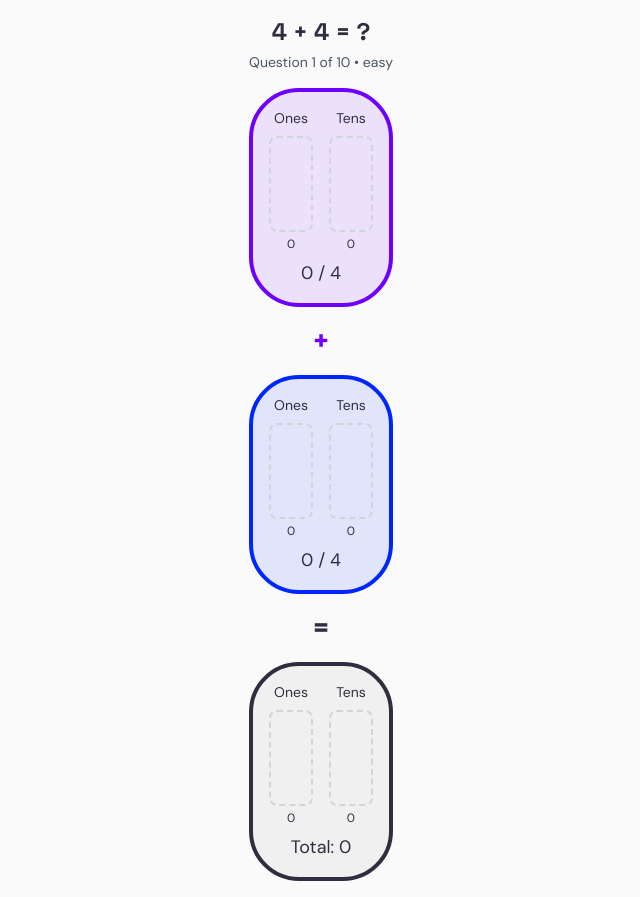
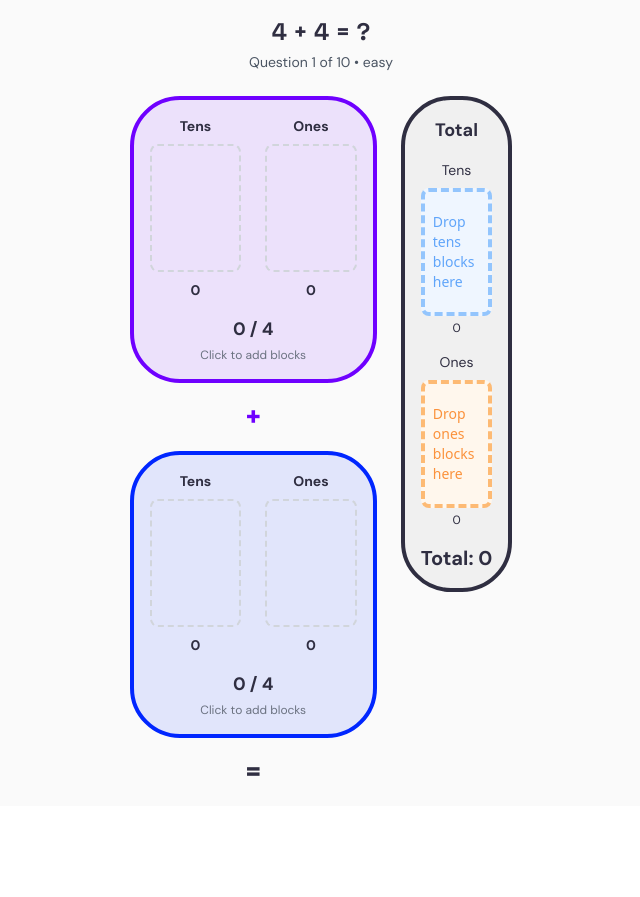
Before and after one commit to fredbjornbak/addition-1-1-10, a React (Vite) app: page /visual-addition in a window 1280 px wide. Shown: the whole page, without its empty margins (319-959 px from the left). After the commit the page ends 806 px from the top, so only its background shows below. Built offline with nearby package versions, Linux system fonts and the light colour scheme.

Commit message:
Refactor: Implement layout and block management plan
- Repositioned total area to the right.
- Implemented individual block dragging.
- Created PlaceValueTotalArea with ones/tens sections.
- Updated DraggableBlock for drag data.
- Adapted PlaceValueNumberArea and CompactVisualWorkspace.

```diff
--- a/src/components/CompactVisualWorkspace.tsx
+++ b/src/components/CompactVisualWorkspace.tsx
@@ -55,9 +55,9 @@ const CompactVisualWorkspace = () => {
   }
 
   return (
-    <div className="max-w-lg mx-auto space-y-4 p-4">
+    <div className="max-w-6xl mx-auto p-4">
       {/* Current Problem Display */}
-      <div className="text-center mb-4">
+      <div className="text-center mb-6">
         <div className="font-space-grotesk text-2xl font-bold text-grade-black">
           {currentProblem.num1} + {currentProblem.num2} = ?
         </div>
@@ -67,6 +67,10 @@ const CompactVisualWorkspace = () => {
         </div>
       </div>
 
+      {/* Main Workspace - Horizontal Layout */}
+      <div className="grid grid-cols-1 lg:grid-cols-3 gap-6 items-start">
+        {/* Left Side - Addend Areas */}
+        <div className="lg:col-span-2 space-y-4">
           {/* First Number */}
           <PlaceValueNumberArea
             number={currentProblem.num1}
@@ -94,17 +98,21 @@ const CompactVisualWorkspace = () => {
           <div className="text-center">
             <div className="font-space-grotesk text-3xl font-bold text-grade-black">=</div>
           </div>
+        </div>
 
-      {/* Total Area - Using new PlaceValueTotalArea */}
+        {/* Right Side - Total Area */}
+        <div className="lg:col-span-1">
           <PlaceValueTotalArea
             expectedTotal={currentProblem.answer}
             onTotalChange={setTotalBlocks}
             resetTrigger={resetTrigger}
           />
+        </div>
+      </div>
 
       {/* Success Message */}
       {showSuccess && (
-        <div className="text-center">
+        <div className="text-center mt-4">
           <div className="font-dm-sans text-lg font-bold text-green-600 animate-bounce">
             ✓ Correct! Well done!
           </div>
--- a/src/components/PlaceValueNumberArea.tsx
+++ b/src/components/PlaceValueNumberArea.tsx
@@ -60,11 +60,6 @@ const PlaceValueNumberArea: React.FC<PlaceValueNumberAreaProps> = ({
     }
   };
 
-  // Remove the area-level drag functionality - we want individual block dragging only
-  const handleAreaDragStart = (e: React.DragEvent) => {
-    e.preventDefault(); // Prevent area dragging
-  };
-
   const removeBlock = (id: string) => {
     const blockToRemove = blocks.find(b => b.id === id);
     if (blockToRemove) {
@@ -93,17 +88,38 @@ const PlaceValueNumberArea: React.FC<PlaceValueNumberAreaProps> = ({
 
   return (
     <div
-      className="p-4 rounded-[50px] border-4 min-h-[140px] cursor-pointer transition-all duration-300"
+      className="p-4 rounded-[50px] border-4 min-h-[200px] cursor-pointer transition-all duration-300"
       style={{ backgroundColor, borderColor }}
       onClick={addBlock}
-      onDragStart={handleAreaDragStart}
     >
-      <div className="flex gap-4 h-full">
+      <div className="grid grid-cols-2 gap-6 h-full">
+        {/* Tens Section */}
+        <div className="relative">
+          <div className="text-sm font-dm-sans text-grade-black mb-2 text-center font-bold">Tens</div>
+          <div className="relative h-32 border-2 border-dashed border-gray-300 rounded-lg bg-blue-25">
+            {tensBlocks.map((block) => (
+              <DraggableBlock
+                key={block.id}
+                id={block.id}
+                value={block.value}
+                type={block.type}
+                onRemove={removeBlock}
+                onDragStart={handleBlockDragStart}
+                position={block.position}
+                isGrouping={isGrouping}
+              />
+            ))}
+          </div>
+          <div className="text-sm text-center mt-2 font-dm-sans text-grade-black font-bold">
+            {tensCount}
+          </div>
+        </div>
+
         {/* Ones Section */}
-        <div className="flex-1 relative">
-          <div className="text-sm font-dm-sans text-grade-black mb-2 text-center">Ones</div>
+        <div className="relative">
+          <div className="text-sm font-dm-sans text-grade-black mb-2 text-center font-bold">Ones</div>
           <div
-            className={`relative h-24 border-2 border-dashed border-gray-300 rounded-lg transition-all duration-300 ${
+            className={`relative h-32 border-2 border-dashed border-gray-300 rounded-lg bg-orange-25 transition-all duration-300 ${
               shouldHighlightOnes ? 'border-yellow-400 bg-yellow-50 animate-pulse' : ''
             }`}
           >
@@ -121,42 +137,21 @@ const PlaceValueNumberArea: React.FC<PlaceValueNumberAreaProps> = ({
               />
             ))}
           </div>
-          <div className="text-xs text-center mt-1 font-dm-sans text-grade-black">
+          <div className="text-sm text-center mt-2 font-dm-sans text-grade-black font-bold">
             {onesCount}
-          </div>
-        </div>
-
-        {/* Tens Section */}
-        <div className="flex-1 relative">
-          <div className="text-sm font-dm-sans text-grade-black mb-2 text-center">Tens</div>
-          <div className="relative h-24 border-2 border-dashed border-gray-300 rounded-lg">
-            {tensBlocks.map((block) => (
-              <DraggableBlock
-                key={block.id}
-                id={block.id}
-                value={block.value}
-                type={block.type}
-                onRemove={removeBlock}
-                onDragStart={handleBlockDragStart}
-                position={block.position}
-                isGrouping={isGrouping}
-              />
-            ))}
-          </div>
-          <div className="text-xs text-center mt-1 font-dm-sans text-grade-black">
-            {tensCount}
           </div>
         </div>
       </div>
 
       {/* Total Display */}
-      <div className="text-center mt-2 font-dm-sans text-grade-body text-grade-black">
-        {currentTotal} / {number}
+      <div className="text-center mt-4 font-dm-sans text-grade-body text-grade-black">
+        <div className="font-bold">{currentTotal} / {number}</div>
+        <div className="text-xs text-gray-500 mt-1">Click to add blocks</div>
       </div>
 
       {/* Regrouping Message */}
       {shouldHighlightOnes && (
-        <div className="text-center mt-1 text-sm text-yellow-600 font-bold animate-bounce">
+        <div className="text-center mt-2 text-sm text-yellow-600 font-bold animate-bounce">
           10 ones will become 1 ten!
         </div>
       )}
--- a/src/components/PlaceValueTotalArea.tsx
+++ b/src/components/PlaceValueTotalArea.tsx
@@ -17,6 +17,7 @@ const PlaceValueTotalArea: React.FC<PlaceValueTotalAreaProps> = ({
 }) => {
   const [blocks, setBlocks] = useState<Block[]>([]);
   const [isRegrouping, setIsRegrouping] = useState(false);
+  const [dragOver, setDragOver] = useState<'ones' | 'tens' | null>(null);
 
   useEffect(() => {
     setBlocks([]);
@@ -32,98 +33,108 @@ const PlaceValueTotalArea: React.FC<PlaceValueTotalAreaProps> = ({
     e.preventDefault();
   };
 
+  const handleDragEnter = (targetType: 'ones' | 'tens') => {
+    setDragOver(targetType);
+  };
+
+  const handleDragLeave = () => {
+    setDragOver(null);
+  };
+
   const handleDrop = (e: React.DragEvent, targetType: 'ones' | 'tens') => {
     e.preventDefault();
+    setDragOver(null);
+
     const blockData = e.dataTransfer.getData('text/plain');
 
     try {
       const { value, type, sourceId } = JSON.parse(blockData);
 
-      // Only allow appropriate drops
+      // Strict validation: ones blocks (value=1) only in ones area, tens blocks (value=10) only in tens area
       if ((targetType === 'ones' && value === 1) || (targetType === 'tens' && value === 10)) {
+        const existingBlocks = blocks.filter(b => b.type === targetType);
         const newBlock: Block = {
-          id: `total-${type}-${Date.now()}-${Math.random()}`,
+          id: `total-${targetType}-${Date.now()}-${Math.random()}`,
           value,
           type: targetType,
-          position: generatePosition(targetType, blocks.filter(b => b.type === targetType).length)
+          position: generatePosition(targetType, existingBlocks.length)
         };
 
         setBlocks(prev => [...prev, newBlock]);
 
-        // Check for auto-regrouping after adding ones
+        // Check for auto-conversion after adding ones
         if (targetType === 'ones') {
           setTimeout(() => {
-            checkForRegrouping();
+            checkForAutoConversion();
           }, 100);
         }
       }
     } catch {
       // Handle legacy drag data format
       const draggedValue = parseInt(blockData) || 1;
-      const blockType = draggedValue === 10 ? 'tens' : 'ones';
 
       if ((targetType === 'ones' && draggedValue === 1) || (targetType === 'tens' && draggedValue === 10)) {
+        const existingBlocks = blocks.filter(b => b.type === targetType);
         const newBlock: Block = {
-          id: `total-${blockType}-${Date.now()}-${Math.random()}`,
+          id: `total-${targetType}-${Date.now()}-${Math.random()}`,
           value: draggedValue,
           type: targetType,
-          position: generatePosition(targetType, blocks.filter(b => b.type === targetType).length)
+          position: generatePosition(targetType, existingBlocks.length)
         };
 
         setBlocks(prev => [...prev, newBlock]);
 
         if (targetType === 'ones') {
           setTimeout(() => {
-            checkForRegrouping();
+            checkForAutoConversion();
           }, 100);
         }
       }
     }
   };
 
-  const checkForRegrouping = () => {
-    const onesCount = blocks.filter(b => b.type === 'ones').length;
+  const checkForAutoConversion = () => {
+    setBlocks(current => {
+      const onesBlocks = current.filter(b => b.type === 'ones');
+      const tensBlocks = current.filter(b => b.type === 'tens');
 
-    if (onesCount >= 10 && !isRegrouping) {
-      setIsRegrouping(true);
+      if (onesBlocks.length >= 10 && !isRegrouping) {
+        setIsRegrouping(true);
 
-      setTimeout(() => {
-        setBlocks(prev => {
-          const onesBlocks = prev.filter(b => b.type === 'ones');
-          const tensBlocks = prev.filter(b => b.type === 'tens');
-          const otherBlocks = prev.filter(b => b.type !== 'ones' && b.type !== 'tens');
+        // Convert 10 ones to 1 ten
+        const groupsOfTen = Math.floor(onesBlocks.length / 10);
+        const remainingOnes = onesBlocks.length % 10;
 
-          const newTensCount = Math.floor(onesBlocks.length / 10);
-          const remainingOnes = onesBlocks.length % 10;
-
-          // Create new tens blocks
+        setTimeout(() => {
           const newTensBlocks: Block[] = [];
-          for (let i = 0; i < newTensCount; i++) {
+          for (let i = 0; i < groupsOfTen; i++) {
             newTensBlocks.push({
-              id: `total-ten-${Date.now()}-${Math.random()}-${i}`,
+              id: `total-ten-converted-${Date.now()}-${i}`,
               value: 10,
               type: 'tens',
               position: generatePosition('tens', tensBlocks.length + i)
             });
           }
 
-          // Create remaining ones blocks
           const remainingOnesBlocks: Block[] = [];
           for (let i = 0; i < remainingOnes; i++) {
             remainingOnesBlocks.push({
-              id: `total-one-${Date.now()}-${Math.random()}-${i}`,
+              id: `total-one-remaining-${Date.now()}-${i}`,
               value: 1,
               type: 'ones',
               position: generatePosition('ones', i)
             });
           }
 
-          return [...otherBlocks, ...tensBlocks, ...newTensBlocks, ...remainingOnesBlocks];
-        });
+          setBlocks([...tensBlocks, ...newTensBlocks, ...remainingOnesBlocks]);
+          setIsRegrouping(false);
+        }, 600);
 
-        setIsRegrouping(false);
-      }, 600);
-    }
+        return current; // Return current state while animation plays
+      }
+
+      return current;
+    });
   };
 
   const removeBlock = (id: string) => {
@@ -141,45 +152,32 @@ const PlaceValueTotalArea: React.FC<PlaceValueTotalAreaProps> = ({
 
   return (
     <div
-      className={`p-4 rounded-[50px] border-4 min-h-[140px] transition-all duration-300 ${
+      className={`p-4 rounded-[50px] border-4 min-h-[300px] transition-all duration-300 ${
         isCorrect ? 'border-green-500 bg-green-50' : 'border-grade-black bg-grade-gray'
       }`}
     >
-      <div className="flex gap-4 h-full">
-        {/* Ones Section */}
-        <div className="flex-1 relative">
-          <div className="text-sm font-dm-sans text-grade-black mb-2 text-center">Ones</div>
-          <div
-            className="relative h-24 border-2 border-dashed border-gray-300 rounded-lg transition-all duration-300 hover:border-orange-400 hover:bg-orange-50"
-            onDragOver={handleDragOver}
-            onDrop={(e) => handleDrop(e, 'ones')}
-          >
-            {onesBlocks.map((block) => (
-              <DraggableBlock
-                key={block.id}
-                id={block.id}
-                value={block.value}
-                type={block.type}
-                onRemove={removeBlock}
-                onDragStart={handleBlockDragStart}
-                position={block.position}
-                isGrouping={isRegrouping}
-              />
-            ))}
-          </div>
-          <div className="text-xs text-center mt-1 font-dm-sans text-grade-black">
-            {onesBlocks.length}
-          </div>
-        </div>
+      <div className="text-center mb-4">
+        <div className="font-dm-sans text-lg font-bold text-grade-black">Total</div>
+      </div>
 
+      <div className="space-y-4">
         {/* Tens Section */}
-        <div className="flex-1 relative">
+        <div className="relative">
           <div className="text-sm font-dm-sans text-grade-black mb-2 text-center">Tens</div>
           <div
-            className="relative h-24 border-2 border-dashed border-gray-300 rounded-lg transition-all duration-300 hover:border-blue-400 hover:bg-blue-50"
+            className={`relative h-32 border-4 border-dashed rounded-lg transition-all duration-300 ${
+              dragOver === 'tens'
+                ? 'border-blue-500 bg-blue-100 shadow-lg'
+                : 'border-blue-300 bg-blue-50 hover:border-blue-400'
+            }`}
             onDragOver={handleDragOver}
+            onDragEnter={() => handleDragEnter('tens')}
+            onDragLeave={handleDragLeave}
             onDrop={(e) => handleDrop(e, 'tens')}
           >
+            <div className="absolute inset-2 flex items-center justify-center text-blue-400 text-sm font-medium">
+              {tensBlocks.length === 0 ? 'Drop tens blocks here' : ''}
+            </div>
             {tensBlocks.map((block) => (
               <DraggableBlock
                 key={block.id}
@@ -197,18 +195,60 @@ const PlaceValueTotalArea: React.FC<PlaceValueTotalAreaProps> = ({
             {tensBlocks.length}
           </div>
         </div>
+
+        {/* Ones Section */}
+        <div className="relative">
+          <div className="text-sm font-dm-sans text-grade-black mb-2 text-center">Ones</div>
+          <div
+            className={`relative h-32 border-4 border-dashed rounded-lg transition-all duration-300 ${
+              dragOver === 'ones'
+                ? 'border-orange-500 bg-orange-100 shadow-lg'
+                : 'border-orange-300 bg-orange-50 hover:border-orange-400'
+            } ${onesBlocks.length >= 10 ? 'animate-pulse border-yellow-400 bg-yellow-50' : ''}`}
+            onDragOver={handleDragOver}
+            onDragEnter={() => handleDragEnter('ones')}
+            onDragLeave={handleDragLeave}
+            onDrop={(e) => handleDrop(e, 'ones')}
+          >
+            <div className="absolute inset-2 flex items-center justify-center text-orange-400 text-sm font-medium">
+              {onesBlocks.length === 0 ? 'Drop ones blocks here' : ''}
+            </div>
+            {onesBlocks.map((block) => (
+              <DraggableBlock
+                key={block.id}
+                id={block.id}
+                value={block.value}
+                type={block.type}
+                onRemove={removeBlock}
+                onDragStart={handleBlockDragStart}
+                position={block.position}
+                isGrouping={isRegrouping}
+                shouldVibrate={onesBlocks.length >= 10 && !isRegrouping}
+              />
+            ))}
+          </div>
+          <div className="text-xs text-center mt-1 font-dm-sans text-grade-black">
+            {onesBlocks.length}
+          </div>
+        </div>
       </div>
 
       {/* Total Display */}
-      <div className="text-center mt-2 font-dm-sans text-grade-body text-grade-black">
-        Total: {total}
-        {isCorrect && <div className="text-green-600 font-bold">✓ Correct!</div>}
+      <div className="text-center mt-4 font-dm-sans text-grade-body text-grade-black">
+        <div className="text-xl font-bold">Total: {total}</div>
+        {isCorrect && <div className="text-green-600 font-bold text-lg">✓ Correct!</div>}
       </div>
 
-      {/* Regrouping Message */}
+      {/* Auto-Conversion Message */}
       {onesBlocks.length >= 10 && !isRegrouping && (
-        <div className="text-center mt-1 text-sm text-yellow-600 font-bold animate-bounce">
+        <div className="text-center mt-2 text-sm text-yellow-600 font-bold animate-bounce">
           Converting 10 ones to 1 ten!
+        </div>
+      )}
+
+      {isRegrouping && (
+        <div className="text-center mt-2 text-sm text-blue-600 font-bold">
+          ✨ Regrouping in progress...
         </div>
       )}
     </div>
--- a/src/utils/blockPositions.ts
+++ b/src/utils/blockPositions.ts
@@ -1,19 +1,39 @@
 
-// Generate random position within column bounds
+// Generate grid-based position within column bounds for better alignment
 export const generatePosition = (type: 'tens' | 'ones', index: number) => {
-  const columnWidth = 250;
-  const maxX = type === 'tens' ? columnWidth - 80 : columnWidth - 40;
-  const maxY = 200;
+  const containerWidth = 200;
+  const containerHeight = 90;
+  const padding = 10;
 
-  // Arrange in a loose grid pattern
-  const cols = type === 'tens' ? 2 : 5;
-  const col = index % cols;
-  const row = Math.floor(index / cols);
+  if (type === 'tens') {
+    // Tens blocks are larger (80px wide)
+    const blockWidth = 80;
+    const blockHeight = 30;
+    const cols = 2;
+    const spacing = 10;
 
-  return {
-    x: (col * (maxX / cols)) + Math.random() * 20,
-    y: (row * 45) + Math.random() * 15
-  };
+    const col = index % cols;
+    const row = Math.floor(index / cols);
+
+    return {
+      x: padding + (col * (blockWidth + spacing)),
+      y: padding + (row * (blockHeight + spacing))
+    };
+  } else {
+    // Ones blocks are smaller (40px wide)
+    const blockWidth = 40;
+    const blockHeight = 40;
+    const cols = 4;
+    const spacing = 8;
+
+    const col = index % cols;
+    const row = Math.floor(index / cols);
+
+    return {
+      x: padding + (col * (blockWidth + spacing)),
+      y: padding + (row * (blockHeight + spacing))
+    };
+  }
 };
 
 // Generate bundled positions for 10 ones blocks
@@ -23,8 +43,8 @@ export const generateBundledPositions = () => {
     const col = i % 5;
     const row = Math.floor(i / 5);
     positions.push({
-      x: 50 + (col * 35),
-      y: 80 + (row * 35)
+      x: 10 + (col * 42),
+      y: 10 + (row * 42)
     });
   }
   return positions;
```
Lines whose indentation alone changed are shown as unchanged.
